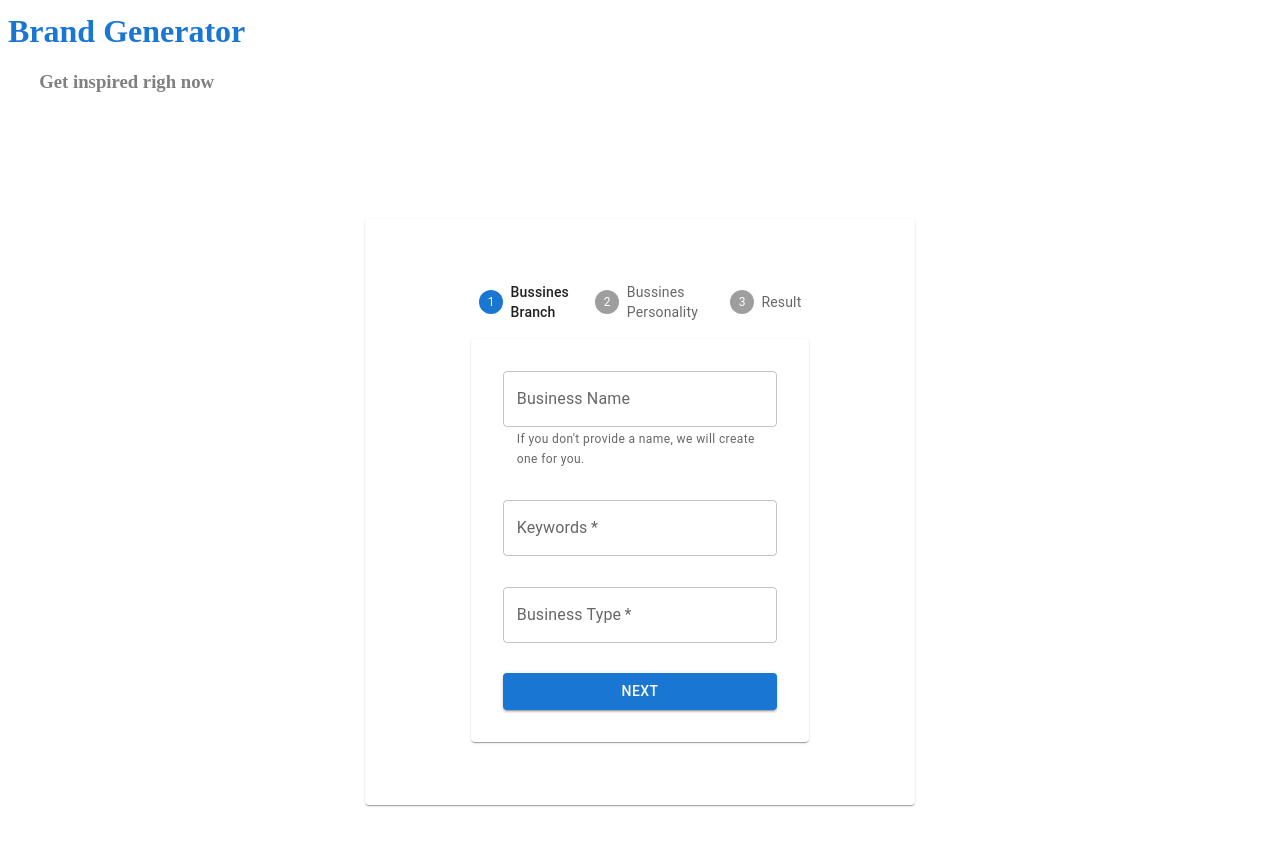
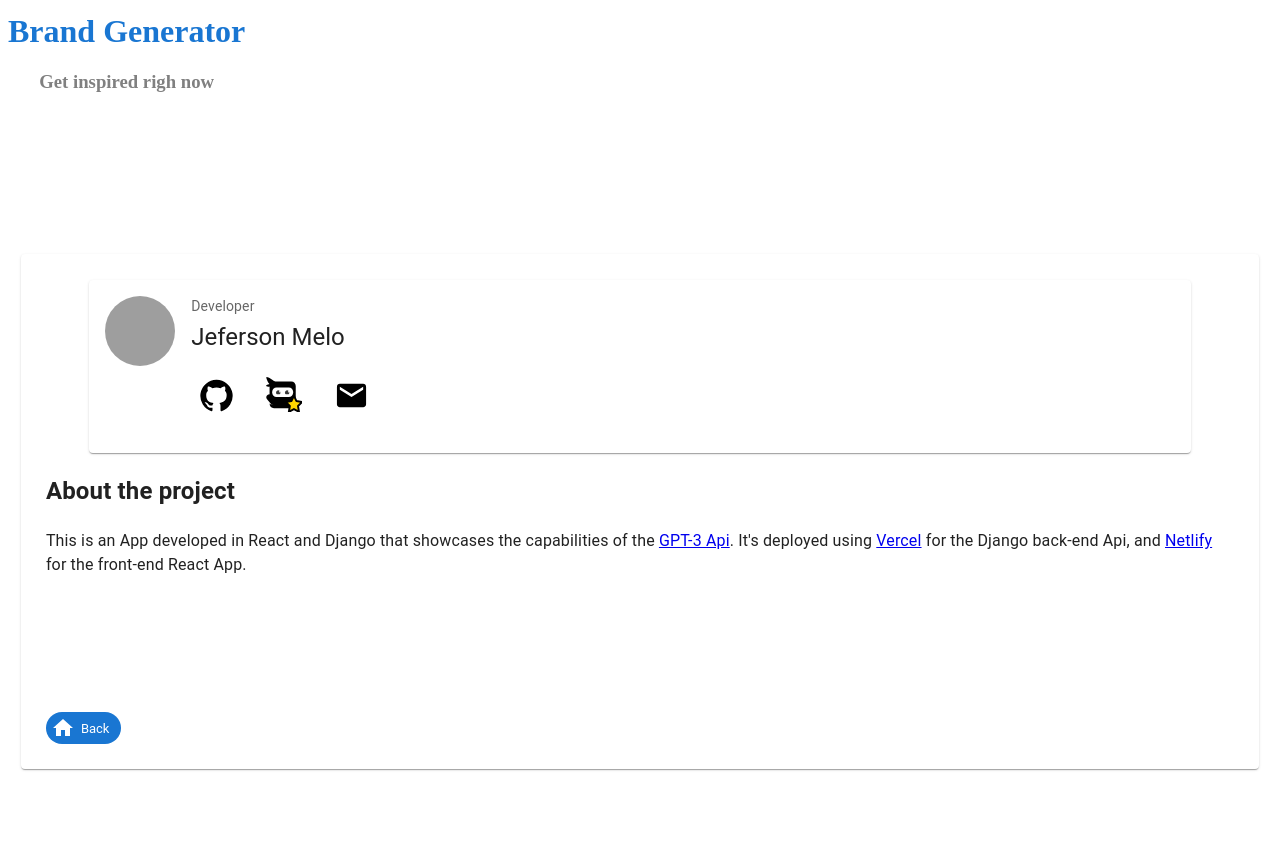
Before and after one commit to jmelo-435/react_OpenAI_brand_generator, a React (Create React App) app in the folder brand-generator-frontend/: page / in a window 1280 px wide. Shown: the top 846 px of the page. Built offline with nearby package versions, Linux system fonts and the light colour scheme; grey boxes are pictures that could not be loaded.

Commit message:
Implements the About component.
Signed-off-by: Jeferson Melo <jeferosnmedeiros000@gmail.com>

```diff
--- /dev/null
+++ b/brand-generator-frontend/src/About.jsx
@@ -0,0 +1,95 @@
+import { Box } from '@mui/system'
+import Fade from '@mui/material/Fade'
+import Avatar from '@mui/material/Avatar'
+import { Card } from '@mui/material'
+import { Stack } from '@mui/system'
+import { Typography } from '@mui/material'
+import GitHubIcon from '@mui/icons-material/GitHub'
+import EmailIcon from '@mui/icons-material/Email'
+import { IconButton } from '@mui/material'
+import { Tooltip } from '@mui/material'
+import Icon from '@mui/material/Icon'
+import image from './image.svg'
+function About () {
+  return (
+    <Fade in>
+      <Box
+        display='flex'
+        justifyContent='center'
+        alignItems='center'
+        flexDirection='column'
+        minHeight='80%'
+      >
+        <Card
+          sx={{
+            padding: 2,
+            minWidth: '90%'
+          }}
+        >
+          <Stack direction='row' spacing={2} width={'90%'}>
+            <Avatar
+              src='https://lh3.googleusercontent.com/a/AGNmyxaoCDzPFvUi_CCphXfzzw87aMZF8dsUvQHn8Okccw=s83-c-mo'
+              sx={{ width: 70, height: 70, margin: '5%' }}
+            />
+            <Stack direction={'column'}>
+              <Typography
+                sx={{ fontSize: 14 }}
+                color='text.secondary'
+                gutterBottom
+              >
+                Developer
+              </Typography>
+              <Typography variant={'h5'}>Jeferson Melo</Typography>
+              <Stack
+                direction={'row'}
+                spacing={2}
+                marginTop={2}
+                marginBottom={2}
+                marginRight={2}
+              >
+                <Tooltip title={'Github Account'}>
+                  <IconButton
+                    aria-label='Github Account'
+                    href='https://github.com/jmelo-435'
+                  >
+                    <GitHubIcon fontSize='large' htmlColor='black'/>
+                  </IconButton>
+                </Tooltip>
+                <Tooltip title={'GetNinjas Account'}>
+                  <IconButton
+                    aria-label='GetNinjas Account'
+                    href='https://www.getninjas.com.br/anuncios/design-e-tecnologia/aplicativos-para-celular-e-redes-sociais/design-e-tecnologia-jeferson-douglas-medeiros-melo?ref=internal&subdomain=www&utm_campaign=37830282&utm_medium=whatsapp&utm_source=getninjas'
+                  >
+                    <Icon fontSize='large'>
+                      <img src={image} alt='Get Ninjas' />
+                    </Icon>
+                  </IconButton>
+                </Tooltip>
+                <Tooltip title={'Email'}>
+                  <IconButton
+                    aria-label='GetNinjas Account'
+                    href='mailto:jefersonmedeiros000@gmail.com'
+                  >
+                    <EmailIcon fontSize='large' htmlColor='black'/>
+                  </IconButton>
+                </Tooltip>
+              </Stack>
+            </Stack>
+          </Stack>
+        </Card>
+        <Typography
+        fontSize={'1rem'}
+        >
+        <h2>About the project</h2>
+        <p>This is an App developed in React and Django that
+        showcases the capabilities of the <a href = "https://openai.com/api/">GPT-3 Api</a>. It's deployed
+        using <a href='https://vercel.com/'>Vercel</a> for the Django back-end Api, and <a href='https://netlify.com/'>Netlify</a> for the
+        front-end React App.
+        </p>
+        </Typography>
+      </Box>
+    </Fade>
+  )
+}
+
+export default About
--- a/brand-generator-frontend/src/MainContainer.jsx
+++ b/brand-generator-frontend/src/MainContainer.jsx
@@ -1,8 +1,16 @@
 import Paper from '@mui/material/Paper'
 import { Box } from '@mui/system'
+import About from './About'
+import { useState } from 'react'
 import App from './App'
+import { Chip } from "@mui/material";
+import InfoIcon from '@mui/icons-material/Info';
+import HomeIcon from '@mui/icons-material/Home';
+
+
 
 function MainContainer () {
+  const [content,setContent]=useState(false)
   return (
     <>
     <Box
@@ -41,14 +49,39 @@ function MainContainer () {
       <Paper
         sx={{
             margin: '1%',
-            padding: '5%',
+            padding: '2%',
             display: 'flex',
             justifyContent: 'center',
             flexDirection: 'column',
             alignItems: 'center'
         }}
         >
-        <App />
+
+        {content?<App />:<About/>}
+        {
+          content?<Chip
+          label={"About"}
+          icon={<InfoIcon/>}
+          color="primary"
+          clickable
+          onClick={()=>{setContent(false)}}
+          sx={{
+            marginTop:"10%",
+            alignSelf:"start"
+
+          }}
+          ></Chip>:<Chip
+          label={"Back"}
+          icon={<HomeIcon/>}
+          color="primary"
+          clickable
+          onClick={()=>{setContent(true)}}
+          sx={{
+            marginTop:"10%",
+            alignSelf:"start"
+          }}
+          ></Chip>
+        }
       </Paper>
     </Box>
     </>
```
Also changed, not shown: brand-generator-frontend/src/image.svg (added).
